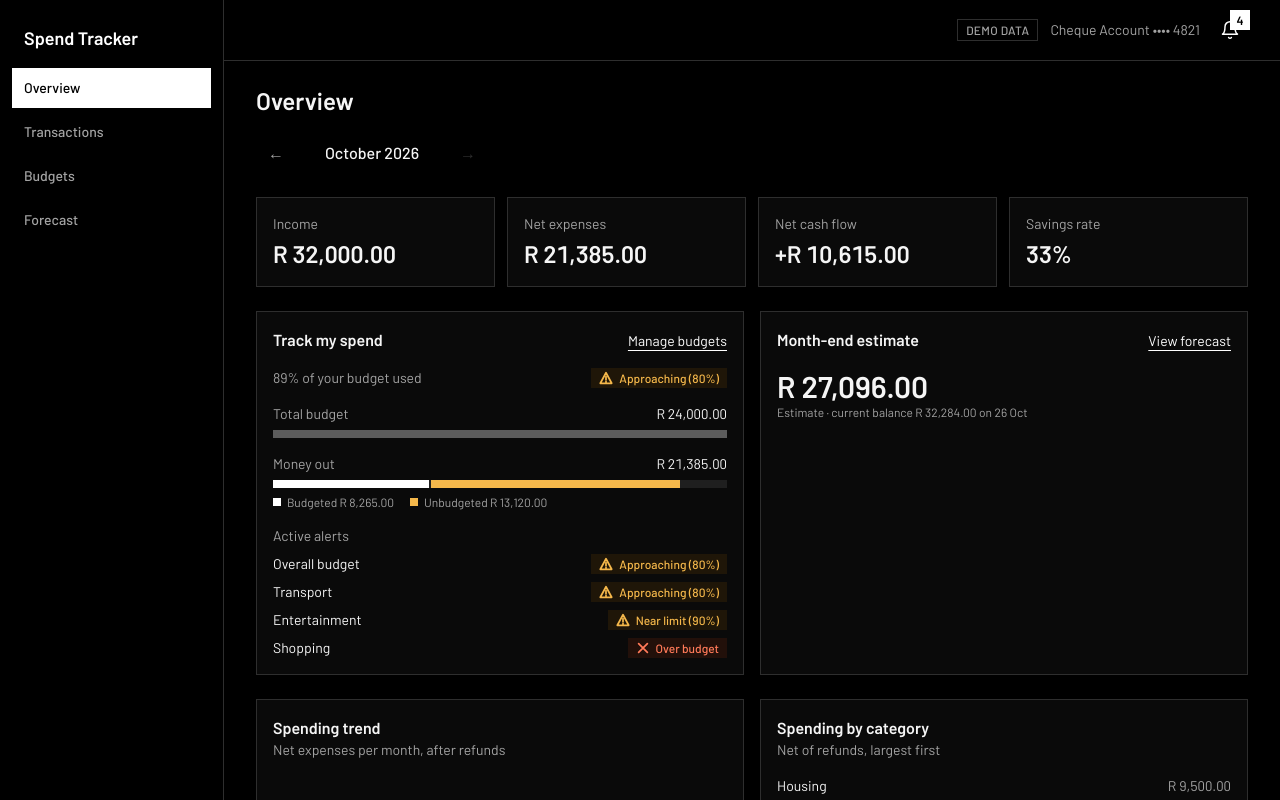
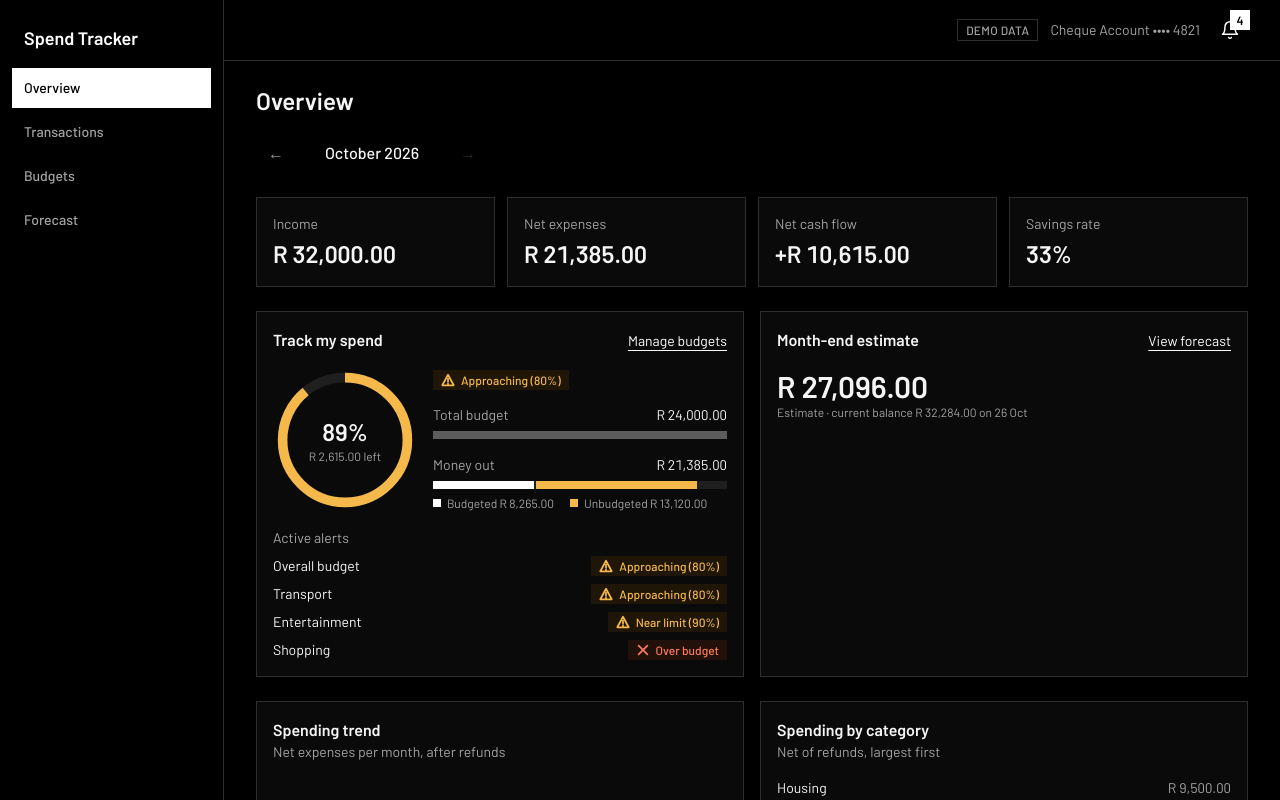
Before and after one commit to CMadiope/spend-tracker, a Next.js app: page / in a window 1280 px wide. Shown: the top 800 px of the page. Built offline with nearby package versions, Linux system fonts and the light colour scheme.

Commit message:
feat(overview): budget ring in Track my spend

```diff
--- /dev/null
+++ b/components/budgets/budget-ring.tsx
@@ -0,0 +1,69 @@
+import type { BudgetUsage } from "@/lib/budgets/status";
+import { formatCents } from "@/lib/money/format";
+import { statusDisplay } from "./status-chip";
+
+const RADIUS = 52;
+const CIRCUMFERENCE = 2 * Math.PI * RADIUS;
+
+const strokeByTone = {
+  positive: "stroke-positive",
+  warning: "stroke-warning",
+  danger: "stroke-danger",
+  info: "stroke-info",
+};
+
+export function BudgetRing({ usage }: { usage: BudgetUsage }) {
+  const percent = usage.percentUsed;
+  const filled = percent === null ? 0 : Math.min(percent, 100);
+  const { tone } = statusDisplay[usage.status];
+  const label =
+    percent === null
+      ? "No overall budget set"
+      : `${percent}% of budget used, ${
+          usage.overspendCents
+            ? `${formatCents(usage.overspendCents)} over`
+            : `${formatCents(usage.remainingCents ?? 0)} left`
+        }`;
+
+  return (
+    <div role="img" aria-label={label} className="relative size-36 shrink-0">
+      <svg viewBox="0 0 120 120" className="size-full -rotate-90">
+        <circle
+          cx="60"
+          cy="60"
+          r={RADIUS}
+          fill="none"
+          strokeWidth="8"
+          className="stroke-chart-grid"
+        />
+        {filled > 0 && (
+          <circle
+            cx="60"
+            cy="60"
+            r={RADIUS}
+            fill="none"
+            strokeWidth="8"
+            strokeDasharray={CIRCUMFERENCE}
+            strokeDashoffset={CIRCUMFERENCE * (1 - filled / 100)}
+            className={strokeByTone[tone]}
+          />
+        )}
+      </svg>
+      <div
+        aria-hidden
+        className="absolute inset-0 flex flex-col items-center justify-center text-center"
+      >
+        <span className="text-2xl font-semibold">
+          {percent === null ? "—" : `${percent}%`}
+        </span>
+        <span className="text-xs text-muted">
+          {percent === null
+            ? "no budget"
+            : usage.overspendCents
+              ? `${formatCents(usage.overspendCents)} over`
+              : `${formatCents(usage.remainingCents ?? 0)} left`}
+        </span>
+      </div>
+    </div>
+  );
+}
--- a/components/dashboard/budget-summary.tsx
+++ b/components/dashboard/budget-summary.tsx
@@ -2,6 +2,7 @@
 
 import Link from "next/link";
 import { alertName } from "@/components/alerts/alert-list";
+import { BudgetRing } from "@/components/budgets/budget-ring";
 import { SpendSplit } from "@/components/budgets/spend-split";
 import { StatusChip } from "@/components/budgets/status-chip";
 import type { MonthlyBudget, Transaction } from "@/interfaces/domain";
@@ -71,12 +72,10 @@ function BudgetSummaryBody({
 
   return (
     <>
-      <div className="flex items-center justify-between gap-3">
-        <p className="text-sm text-muted">
-          {overall.percentUsed !== null
-            ? `${overall.percentUsed}% of your budget used`
-            : "No overall budget set"}
-        </p>
+      <div className="flex flex-col items-center gap-4 sm:flex-row">
+        <BudgetRing usage={overall} />
+        <div className="flex w-full flex-col gap-3">
+          <div className="self-start">
             <StatusChip status={overall.status} />
           </div>
           <SpendSplit
@@ -84,6 +83,8 @@ function BudgetSummaryBody({
             budgetedCents={groups.budgetedCents}
             unbudgetedCents={groups.unbudgetedCents}
           />
+        </div>
+      </div>
       <div>
         <h3 className="mb-2 text-sm text-muted">Active alerts</h3>
         {alerts.length === 0 ? (
```
Lines whose indentation alone changed are shown as unchanged.
